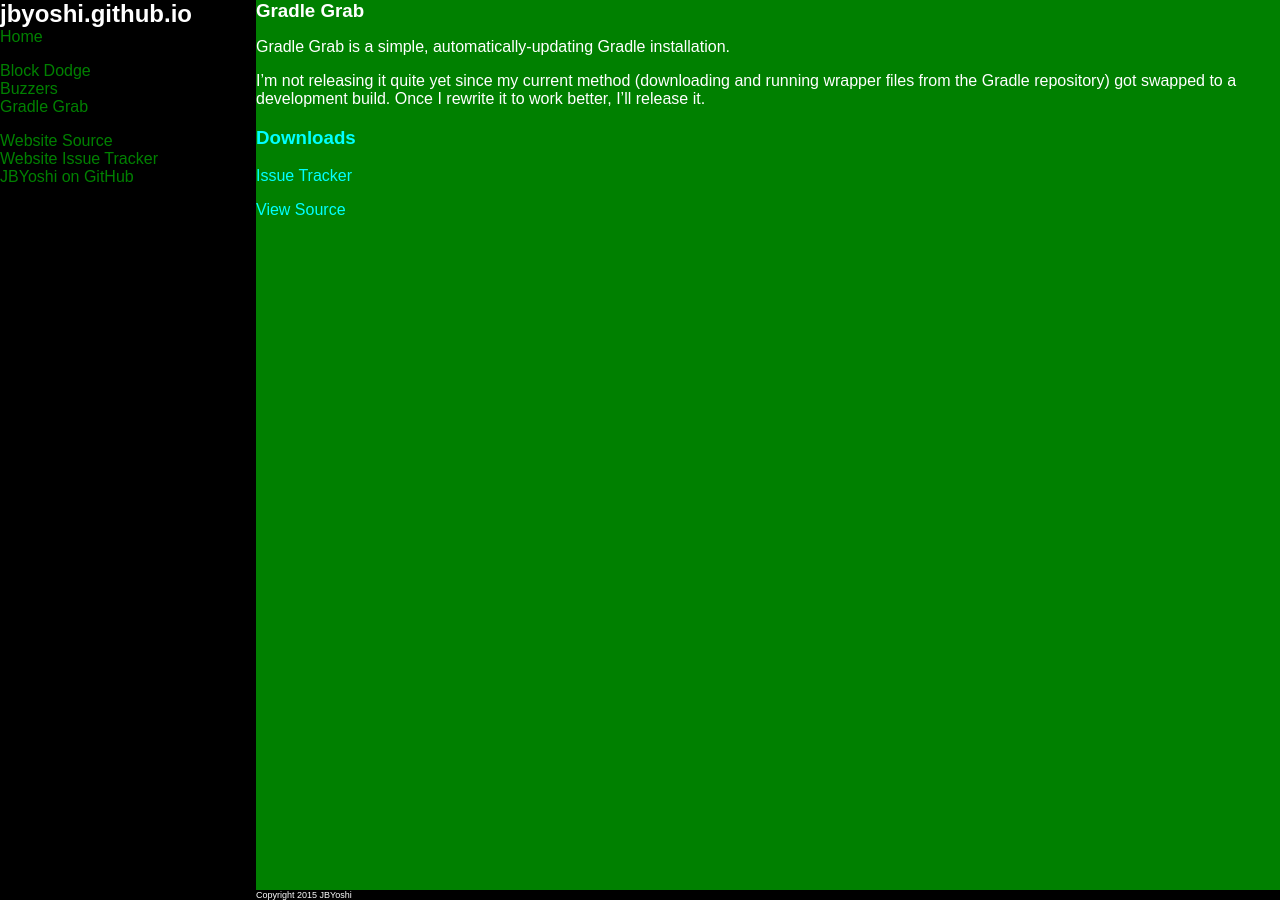
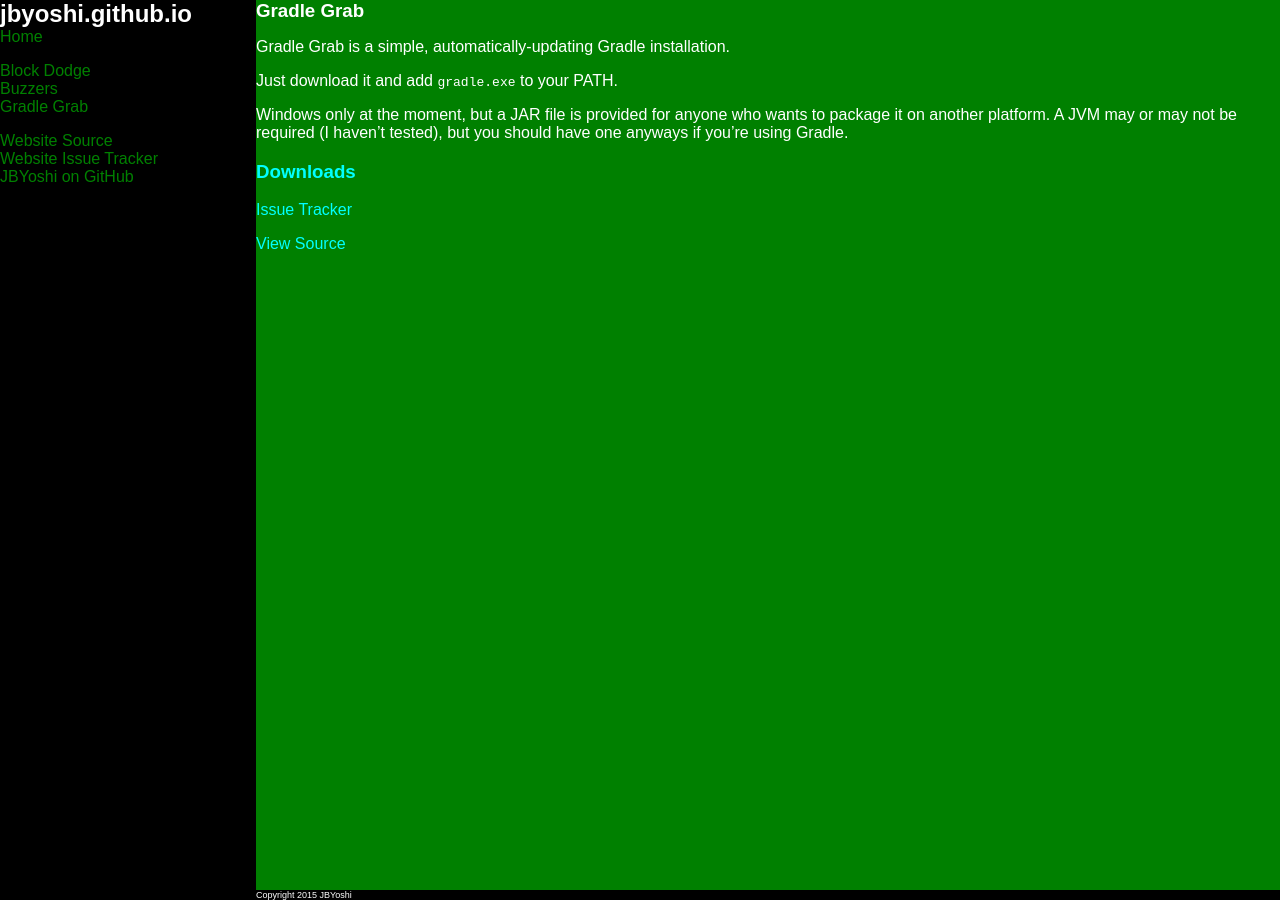
Before and after one commit to JBYoshi/jbyoshi.github.io, a Jekyll site: the page built from gradlegrab.md, in a window 1280 px wide. Built offline with Jekyll 4.4.1, drawn with Linux system fonts in a browser that asks for light colours.

Commit message:
Update gradlegrab.md

```diff
--- a/gradlegrab.md
+++ b/gradlegrab.md
@@ -5,7 +5,9 @@
 
 Gradle Grab is a simple, automatically-updating Gradle installation.
 
-I'm not releasing it quite yet since my current method (downloading and running wrapper files from the Gradle repository) got swapped to a development build. Once I rewrite it to work better, I'll release it.
+Just download it and add `gradle.exe` to your PATH.
+
+Windows only at the moment, but a JAR file is provided for anyone who wants to package it on another platform. A JVM may or may not be required (I haven't tested), but you should have one anyways if you're using Gradle.
 
 ### [Downloads](https://github.com/JBYoshi/GradleGrab/releases)
 
```
